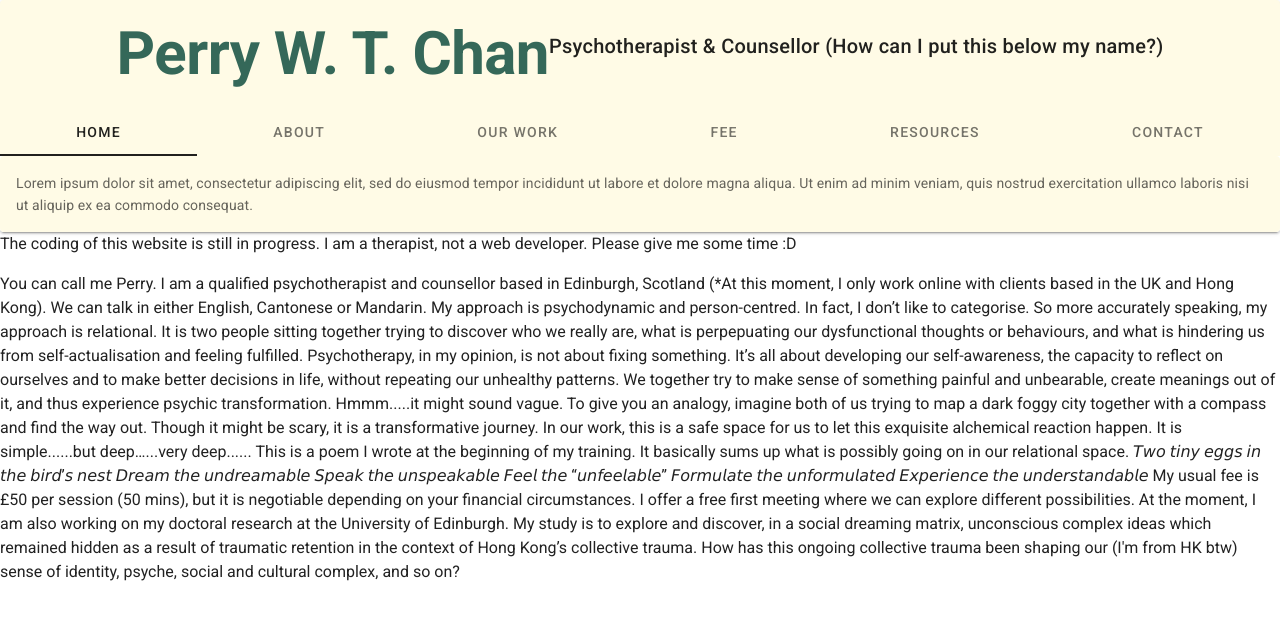
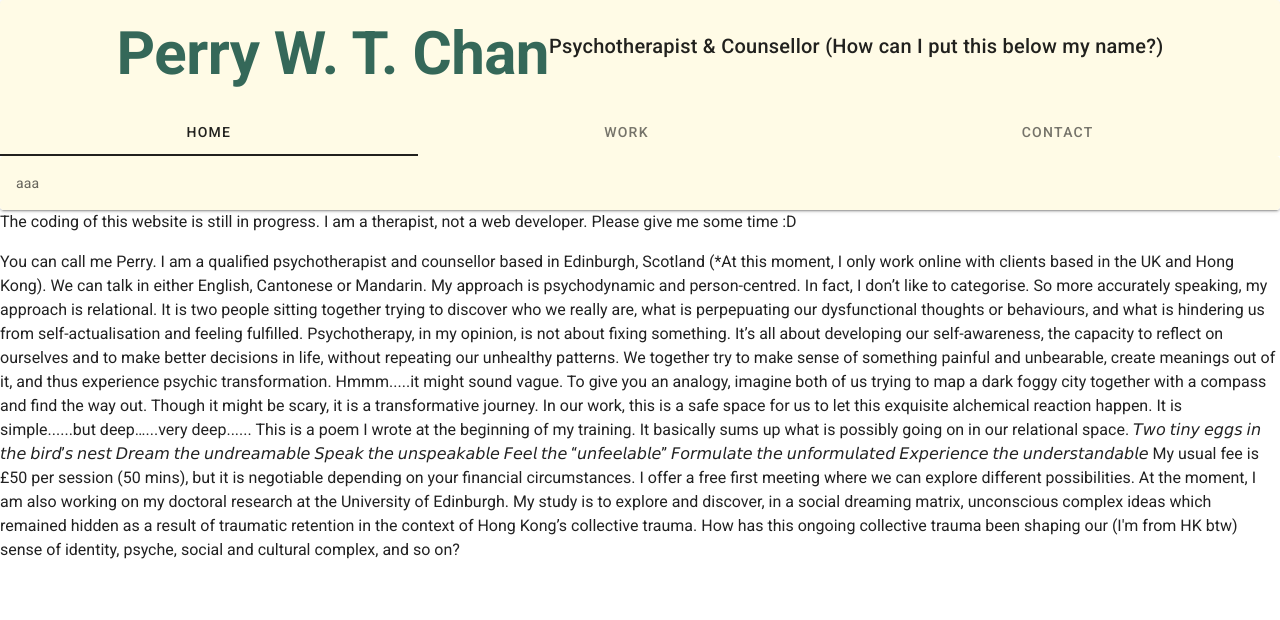
Before and after one commit to perrychan527/perrypsychotherapy, a Vue app: page / in a window 1280 px wide. Shown: the top 620 px of the page. Built offline with nearby package versions, Linux system fonts and the light colour scheme.

Commit message:
change tab

```diff
--- a/src/App.vue
+++ b/src/App.vue
@@ -16,23 +16,25 @@
         grow
       >
         <v-tab
-          v-for="item in items"
-          :key="item"
+          v-for="item in tab_items"
+          :key="item.title"
         >
-          {{ item }}
+          {{ item.title }}
         </v-tab>
       </v-tabs>
 
-      <v-tabs-items v-model="tab">
+      <v-tabs-items
+        v-model="tab"
+      >
         <v-tab-item
-          v-for="item in items"
-          :key="item"
+          v-for="item in tab_items"
+          :key="item.title"
         >
           <v-card
             color="basil"
             flat
           >
-            <v-card-text>{{ text }}</v-card-text>
+            <v-card-text>{{ item.text }}</v-card-text>
           </v-card>
         </v-tab-item>
       </v-tabs-items>
@@ -65,10 +67,20 @@
     data () {
       return {
         tab: null,
-        items: [
-          'Home', 'About', 'Our Work', 'Fee', 'Resources', 'Contact',
+        tab_items: [
+          {
+            title: "home",
+            text: "aaa",
+          },
+          {
+            title: "work",
+            text: "bbb",
+          },
+          {
+            title: "contact",
+            text: "ccc",
+          },
         ],
-        text: 'Lorem ipsum dolor sit amet, consectetur adipiscing elit, sed do eiusmod tempor incididunt ut labore et dolore magna aliqua. Ut enim ad minim veniam, quis nostrud exercitation ullamco laboris nisi ut aliquip ex ea commodo consequat.',
       }
     },
   }
```
